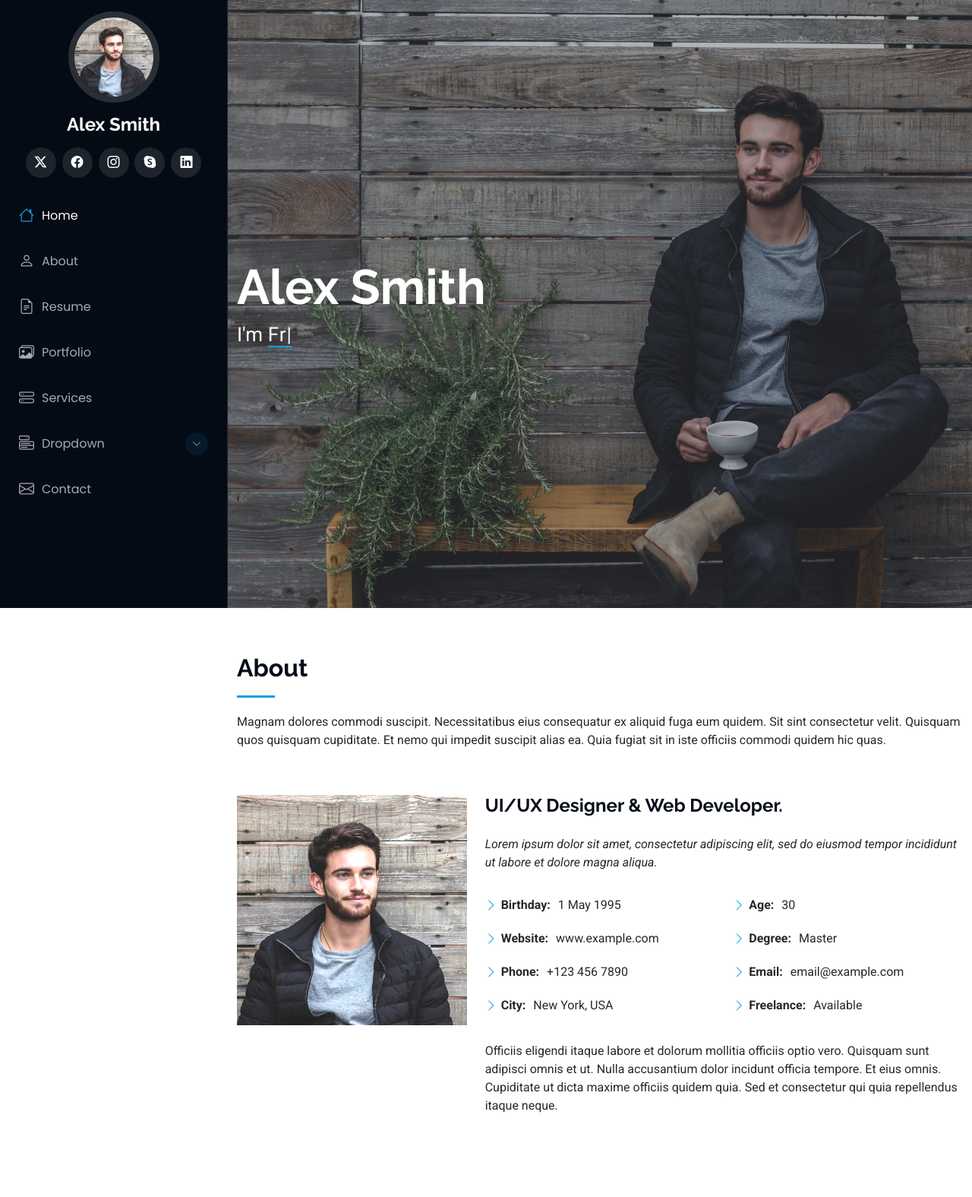
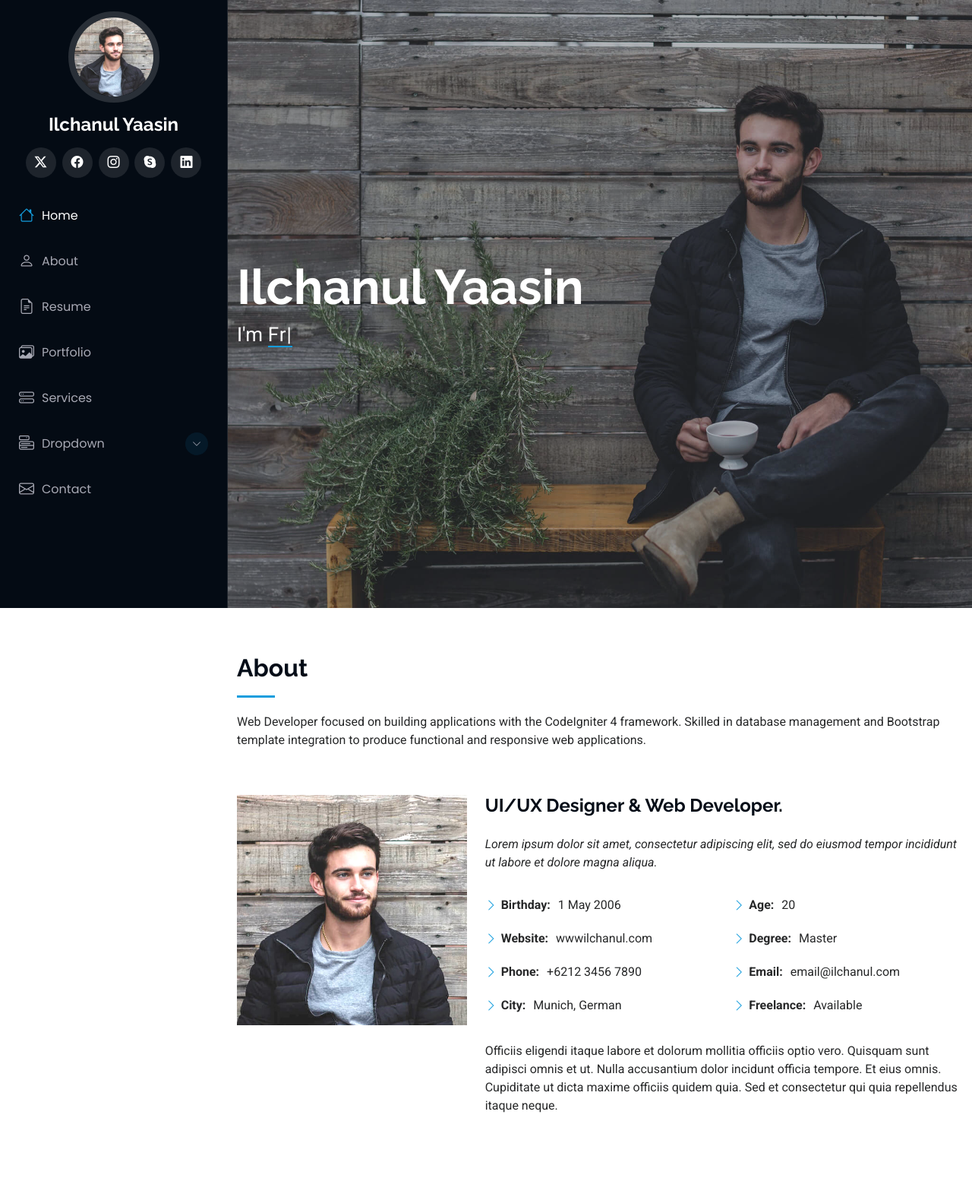
Before and after one commit to ilchanulian234/kalkulator-bre, a CodeIgniter 4 app: the page made by project2/app/Views/v_portofolio.php in a window 1280 px wide. Shown: the top 1575 px of the page at 76% size. Run offline with PHP 8.4 and a stand-in for CodeIgniter, Linux system fonts and the light colour scheme; the template is opened without the code that fills it, so the values that code supplies are empty; some libraries are stand-ins or nearby versions.

Commit message:
dah masuk ni

```diff
--- a/project2/app/Views/v_portofolio.php
+++ b/project2/app/Views/v_portofolio.php
@@ -48,7 +48,7 @@
     <a href="index.html" class="logo d-flex align-items-center justify-content-center">
       <!-- Uncomment the line below if you also wish to use an image logo -->
       <!-- <img src="assets/img/logo.png" alt=""> -->
-      <h1 class="sitename">Alex Smith</h1>
+      <h1 class="sitename">Ilchanul Yaasin</h1>
     </a>
 
     <div class="social-links text-center">
@@ -97,7 +97,7 @@
       <img src="assets/img/hero-bg.jpg" alt="" data-aos="fade-in" class="">
 
       <div class="container" data-aos="fade-up" data-aos-delay="100">
-        <h2>Alex Smith</h2>
+        <h2>Ilchanul Yaasin</h2>
         <p>I'm <span class="typed" data-typed-items="Designer, Developer, Freelancer, Photographer">Designer</span><span class="typed-cursor typed-cursor--blink" aria-hidden="true"></span><span class="typed-cursor typed-cursor--blink" aria-hidden="true"></span></p>
       </div>
 
@@ -109,7 +109,7 @@
       <!-- Section Title -->
       <div class="container section-title" data-aos="fade-up">
         <h2>About</h2>
-        <p>Magnam dolores commodi suscipit. Necessitatibus eius consequatur ex aliquid fuga eum quidem. Sit sint consectetur velit. Quisquam quos quisquam cupiditate. Et nemo qui impedit suscipit alias ea. Quia fugiat sit in iste officiis commodi quidem hic quas.</p>
+        <p>Web Developer focused on building applications with the CodeIgniter 4 framework. Skilled in database management and Bootstrap template integration to produce functional and responsive web applications.</p>
       </div><!-- End Section Title -->
 
       <div class="container" data-aos="fade-up" data-aos-delay="100">
@@ -127,17 +127,17 @@
             <div class="row">
               <div class="col-lg-6">
                 <ul>
-                  <li><i class="bi bi-chevron-right"></i> <strong>Birthday:</strong> <span>1 May 1995</span></li>
-                  <li><i class="bi bi-chevron-right"></i> <strong>Website:</strong> <span>www.example.com</span></li>
-                  <li><i class="bi bi-chevron-right"></i> <strong>Phone:</strong> <span>+123 456 7890</span></li>
-                  <li><i class="bi bi-chevron-right"></i> <strong>City:</strong> <span>New York, USA</span></li>
+                  <li><i class="bi bi-chevron-right"></i> <strong>Birthday:</strong> <span>1 May 2006</span></li>
+                  <li><i class="bi bi-chevron-right"></i> <strong>Website:</strong> <span>wwwilchanul.com</span></li>
+                  <li><i class="bi bi-chevron-right"></i> <strong>Phone:</strong> <span>+6212 3456 7890</span></li>
+                  <li><i class="bi bi-chevron-right"></i> <strong>City:</strong> <span>Munich, German</span></li>
                 </ul>
               </div>
               <div class="col-lg-6">
                 <ul>
-                  <li><i class="bi bi-chevron-right"></i> <strong>Age:</strong> <span>30</span></li>
+                  <li><i class="bi bi-chevron-right"></i> <strong>Age:</strong> <span>20</span></li>
                   <li><i class="bi bi-chevron-right"></i> <strong>Degree:</strong> <span>Master</span></li>
-                  <li><i class="bi bi-chevron-right"></i> <strong>Email:</strong> <span>email@example.com</span></li>
+                  <li><i class="bi bi-chevron-right"></i> <strong>Email:</strong> <span>email@ilchanul.com</span></li>
                   <li><i class="bi bi-chevron-right"></i> <strong>Freelance:</strong> <span>Available</span></li>
                 </ul>
               </div>
```
Also changed, not shown: project2/app/Controllers/TaskController.php (added, +21 -0 lines), project2/app/Models/TaskModel.php (added, +48 -0 lines).
